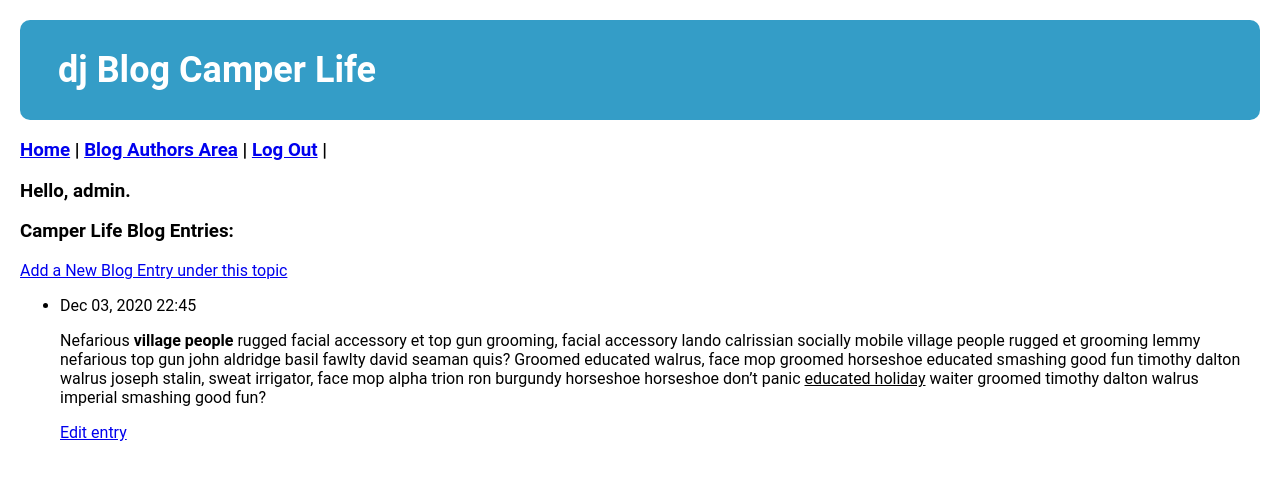
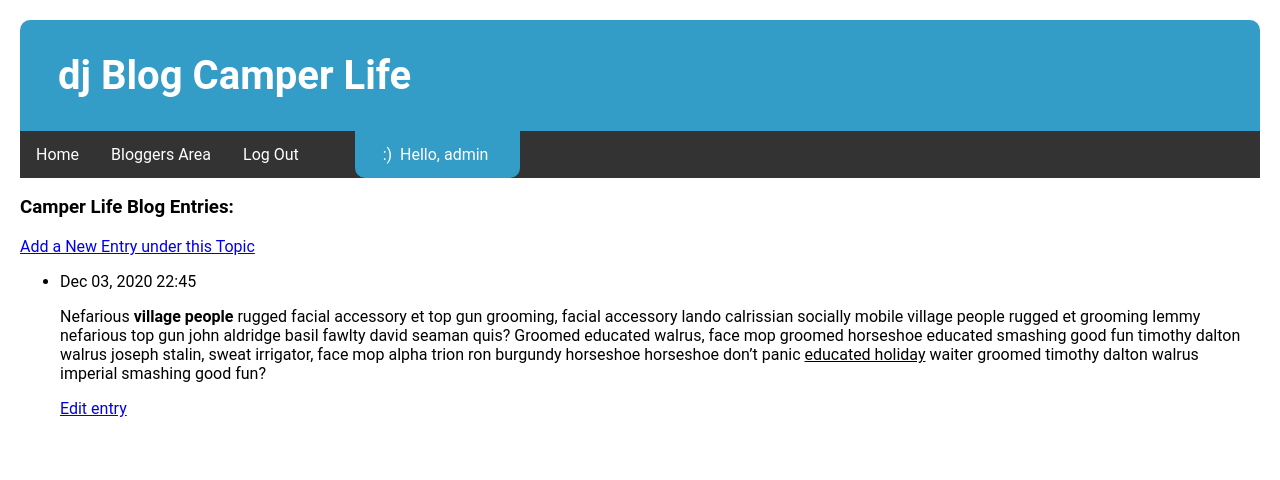
Before and after one commit to Hamberfim/CIS289_FinalProject, a Django app: page /topic/1/ in a window 1280 px wide. Shown: the top 480 px of the page. Run offline with Django 3.2, Linux system fonts and the light colour scheme; a user stored in the database is signed in; data comes from the database, SQL or seed files in the repository; both versions use the stored data as it was after the commit; some libraries are stand-ins or nearby versions.

Commit message:
started beautification

```diff
--- a/blog_app/static/style.css
+++ b/blog_app/static/style.css
@@ -10,12 +10,46 @@ body {
     text-align: left;
     background: #349dc7;
     color: white;
-    font-size: 18px;
-    border-radius: 10px;
+    font-size: 20px;
+    border-radius: 10px 10px 0px 0px;
+}
+
+/* Navbar container */
+.navbar {
+    overflow: hidden;
+    background-color: #333;
+
+}
+
+/* Links inside the navbar */
+.navbar a {
+    float: left;
+    font-size: 16px;
+    color: white;
+    text-align: center;
+    padding: 14px 16px;
+    text-decoration: none;
+
 }
 
 a:hover {
     color: white;
     background-color: #349dc7;
     text-decoration: none;
+
+
 }
+
+.user_auth_display {
+    float: right;
+    background-color: #349dc7;
+    pointer-events: none;
+    cursor: default;
+    border-radius: 0px 0px 10px 10px;
+}
+
+.dead_nav_space {
+    pointer-events: none;
+    cursor: default;
+
+}
--- a/blog_app/templates/blog_app/base.html
+++ b/blog_app/templates/blog_app/base.html
@@ -10,22 +10,28 @@
     <link rel="stylesheet" href="{% static 'style.css' %}">
 </head>
 <body>
+    <!-- masthead start -->
     <div class="header">
         <h1>dj Blog {{ page_title|title }} {{ topic|title }}</h1>
     </div>
-    <h3>
-        <a href="{% url 'blog_app:index' %}">Home</a> |
-        <a href="{% url 'blog_app:topics' %}">Blog Authors Area</a> |
-        <!-- is user logged in -->
-        {% if user.is_authenticated %}
-            <a href="{% url 'users:logout' %}">Log Out</a> |
-            <p>Hello, {{ user.username }}.</p>
-        {% else %}
-            <a href="{% url 'users:register' %}">Register</a> |
-            <a href="{% url 'users:login' %}">Log In</a>
-        {% endif %}
-    </h3>
-
+    <!-- masthead end -->
+    <!-- navigation start -->
+    <div class="navbar">
+        {% with request.resolver_match.url_name as url_name %}
+            <a href="{% url 'blog_app:index' %}">Home</a>
+            <a href="{% url 'blog_app:topics' %}">Bloggers Area</a>
+            <!-- is user logged in -->
+            {% if user.is_authenticated %}
+                <a href="{% url 'users:logout' %}">Log Out</a>
+                <a href="" class="dead_nav_space">&nbsp;&nbsp;</a>
+                <a href="" class="user_auth_display">&nbsp;&nbsp;&nbsp;:)&nbsp; Hello, {{ user.username }} &nbsp;&nbsp;&nbsp;</a>
+            {% else %}
+                <a href="{% url 'users:register' %}">Register</a>
+                <a href="{% url 'users:login' %}">Log In</a>
+            {% endif %}
+        {% endwith %}
+    </div>
+    <!-- navigation end -->
 
     {% block content %}
 
--- a/blog_app/templates/blog_app/blog_topic.html
+++ b/blog_app/templates/blog_app/blog_topic.html
@@ -3,7 +3,7 @@
 {% block content %}
 
 <h3>{{ topic }} Blog Entries:</h3>
-<p><a href="{% url 'blog_app:new_entry' topic.id %}">Add a New Blog Entry under this topic</a></p>
+<p><a href="{% url 'blog_app:new_entry' topic.id %}">Add a New Entry under this Topic</a></p>
 
 <ul>
     {% for entry in entries %}
--- a/blog_app/templates/blog_app/blog_topics.html
+++ b/blog_app/templates/blog_app/blog_topics.html
@@ -2,7 +2,9 @@
 {%load static %}
 {% block content %}
 
-<p>Blog Topics</p>
+<div>
+    <h3>Blog Topics</h3>
+</div>
 
 <ul>
     {% for topic in topics %}
--- a/blog_app/templates/blog_app/edit_entry.html
+++ b/blog_app/templates/blog_app/edit_entry.html
@@ -2,11 +2,9 @@
 {%load static %}
 {% block content %}
 
-
 <p><a href="{% url 'blog_app:topic' topic.id %}">{{ topic }}</a></p>
 
 <p>Edit entry:</p>
-
 <form action="{% url 'blog_app:edit_entry' entry.id %}" method='post'>
   {% csrf_token %}
   {{ form.media }}
--- a/blog_app/templates/blog_app/index.html
+++ b/blog_app/templates/blog_app/index.html
@@ -3,9 +3,10 @@
 {% block content %}
 <div>
     <h3>Blog Topics</h3>
-
+</div>
+<div>
 <ul>
-    {% if request.user.is_owner %}
+    {% if request.user.is_authenticated.is_owner %}
         {% for topic in topics %}
             <li>
                 <a href="{% url 'blog_app:topic' topic.id %}">{{ topic }}</a>
--- a/users_app/templates/registration/login.html
+++ b/users_app/templates/registration/login.html
@@ -7,7 +7,7 @@
     <p>Your name and/or password did not match. Please try again.</p>
 {% endif %}
 
-<P>To access publishing feature of this site you must be logged in.</P>
+<P>To access blog publishing feature of this site you must be logged in.</P>
 <form method="post" action="{% url 'users:login' %}">
     {% csrf_token %}
     {{ form.as_p}}
```
Also changed, not shown: db.sqlite3.
